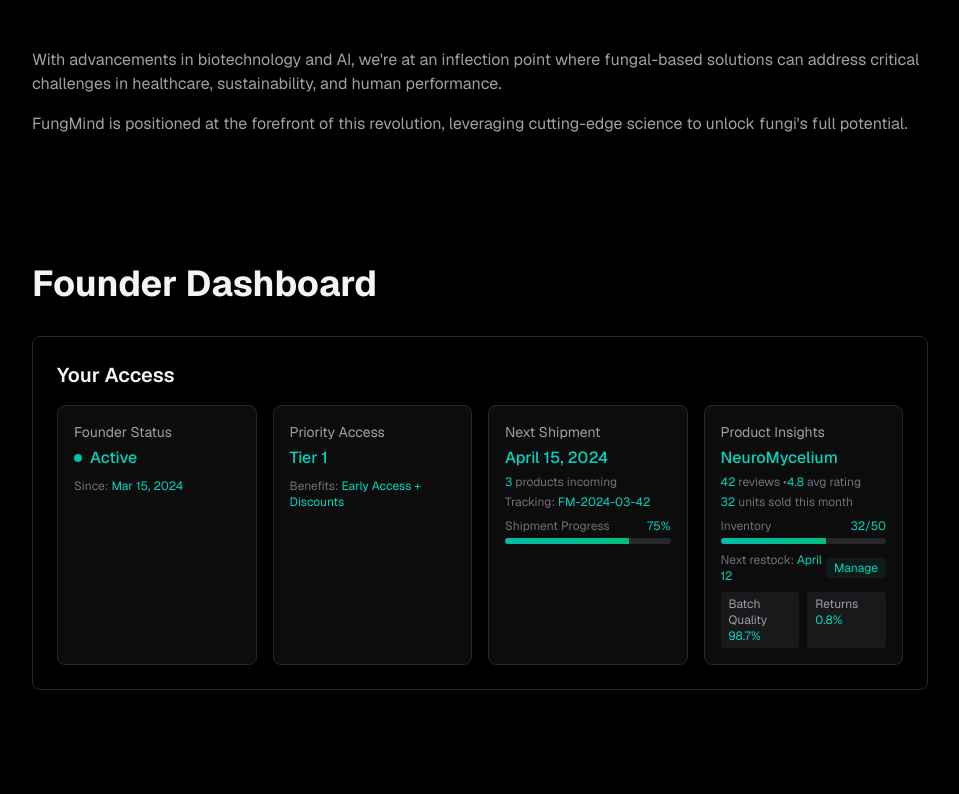
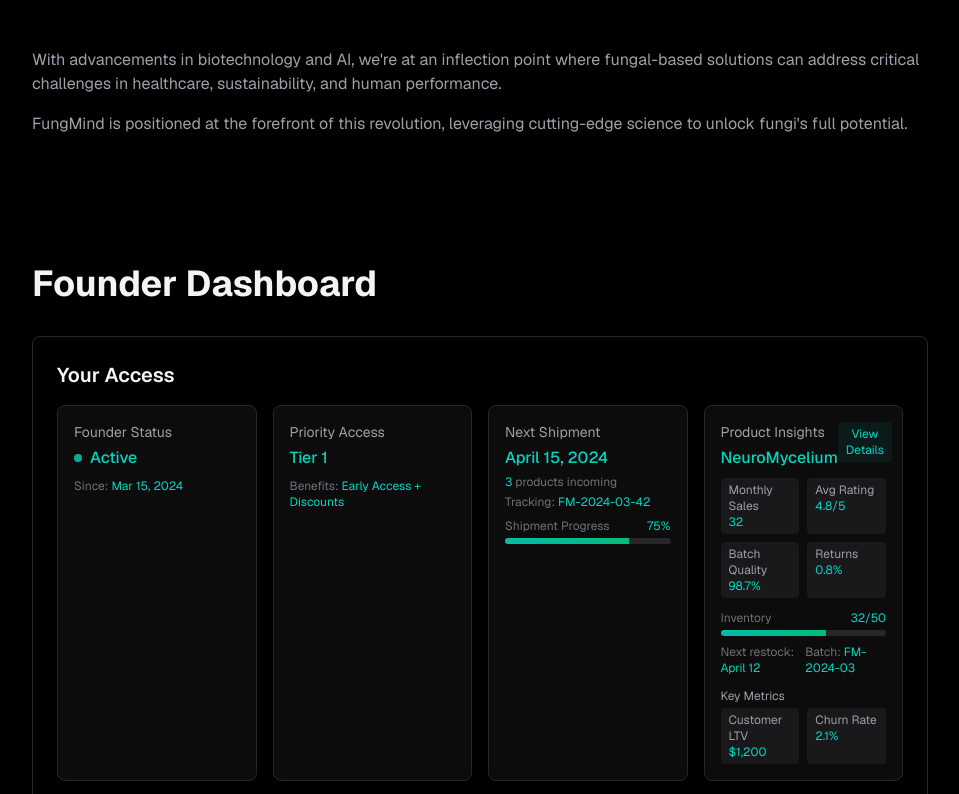
Before and after one commit to M4G3LL4N0/FungMind, a Next.js app: page / in a window 1280 px wide. Shown: the part 2795-3589 px from the top of the page, without its empty margins (160-1119 px from the left). Built offline with nearby package versions, Linux system fonts and the light colour scheme.

Commit message:
feat: enhance product dashboard with metrics and status indicators
Co-authored-by: aider (openrouter/deepseek/deepseek-chat) <aider@aider.chat>

```diff
--- a/src/app/globals.css
+++ b/src/app/globals.css
@@ -118,6 +118,7 @@ body {
 .product-card.loading {
   pointer-events: none;
   opacity: 0.7;
+  position: relative;
 }
 
 .product-card.loading::after {
@@ -134,6 +135,33 @@ body {
 .product-card.loading * {
   position: relative;
   z-index: 2;
+}
+
+.product-card .status-indicator {
+  width: 0.5rem;
+  height: 0.5rem;
+  border-radius: 50%;
+  display: inline-block;
+  position: relative;
+}
+
+.product-card .status-indicator.in-stock {
+  background-color: #10b981;
+  animation: pulse 2s infinite;
+}
+
+.product-card .status-indicator.low-stock {
+  background-color: #f59e0b;
+  animation: pulse 1.5s infinite;
+}
+
+.product-card .status-indicator.out-of-stock {
+  background-color: #ef4444;
+}
+
+.product-card .status-indicator.loading {
+  background-color: #3f3f46;
+  animation: pulse 1s infinite;
 }
 
 .product-card {
--- a/src/app/page.tsx
+++ b/src/app/page.tsx
@@ -401,18 +401,29 @@ export default function Home() {
                     <div className="text-sm text-zinc-400 mb-1">Product Insights</div>
                     <div className="text-teal-400 font-medium">NeuroMycelium</div>
                   </div>
-                  <button className="text-xs px-2 py-1 bg-teal-900/20 text-teal-400 rounded opacity-0 group-hover:opacity-100 transition-opacity">
-                    View All
+                  <button className="text-xs px-2 py-1 bg-teal-900/20 text-teal-400 rounded hover:bg-teal-500 hover:text-black transition-colors">
+                    View Details
                   </button>
                 </div>
-                <div className="mt-1 text-xs text-zinc-500">
-                  <span className="text-teal-400">42</span> reviews •
-                  <span className="text-teal-400">4.8</span> avg rating
+                <div className="mt-2 grid grid-cols-2 gap-2">
+                  <div className="text-xs bg-zinc-800/50 px-2 py-1 rounded">
+                    <div className="text-zinc-400">Monthly Sales</div>
+                    <div className="text-teal-400">32</div>
+                  </div>
+                  <div className="text-xs bg-zinc-800/50 px-2 py-1 rounded">
+                    <div className="text-zinc-400">Avg Rating</div>
+                    <div className="text-teal-400">4.8/5</div>
+                  </div>
+                  <div className="text-xs bg-zinc-800/50 px-2 py-1 rounded">
+                    <div className="text-zinc-400">Batch Quality</div>
+                    <div className="text-teal-400">98.7%</div>
+                  </div>
+                  <div className="text-xs bg-zinc-800/50 px-2 py-1 rounded">
+                    <div className="text-zinc-400">Returns</div>
+                    <div className="text-teal-400">0.8%</div>
+                  </div>
                 </div>
-                <div className="mt-1 text-xs text-zinc-500">
-                  <span className="text-teal-400">32</span> units sold this month
-                </div>
-                <div className="mt-2">
+                <div className="mt-3">
                   <div className="flex justify-between text-xs text-zinc-500 mb-1">
                     <span>Inventory</span>
                     <span className="text-teal-400">32/50</span>
@@ -428,18 +439,21 @@ export default function Home() {
                   <div className="text-xs text-zinc-500">
                     Next restock: <span className="text-teal-400">April 12</span>
                   </div>
-                  <button className="text-xs px-2 py-0.5 bg-teal-900/20 text-teal-400 rounded hover:bg-teal-500 hover:text-black transition-colors">
-                    Manage
-                  </button>
+                  <div className="text-xs text-zinc-500">
+                    Batch: <span className="text-teal-400">FM-2024-03</span>
+                  </div>
                 </div>
-                <div className="mt-2 grid grid-cols-2 gap-2">
-                  <div className="text-xs bg-zinc-800/50 px-2 py-1 rounded">
-                    <div className="text-zinc-400">Batch Quality</div>
-                    <div className="text-teal-400">98.7%</div>
-                  </div>
-                  <div className="text-xs bg-zinc-800/50 px-2 py-1 rounded">
-                    <div className="text-zinc-400">Returns</div>
-                    <div className="text-teal-400">0.8%</div>
+                <div className="mt-3">
+                  <div className="text-xs text-zinc-400 mb-1">Key Metrics</div>
+                  <div className="grid grid-cols-2 gap-2">
+                    <div className="text-xs bg-zinc-800/50 px-2 py-1 rounded">
+                      <div className="text-zinc-400">Customer LTV</div>
+                      <div className="text-teal-400">$1,200</div>
+                    </div>
+                    <div className="text-xs bg-zinc-800/50 px-2 py-1 rounded">
+                      <div className="text-zinc-400">Churn Rate</div>
+                      <div className="text-teal-400">2.1%</div>
+                    </div>
                   </div>
                 </div>
               </div>
```
